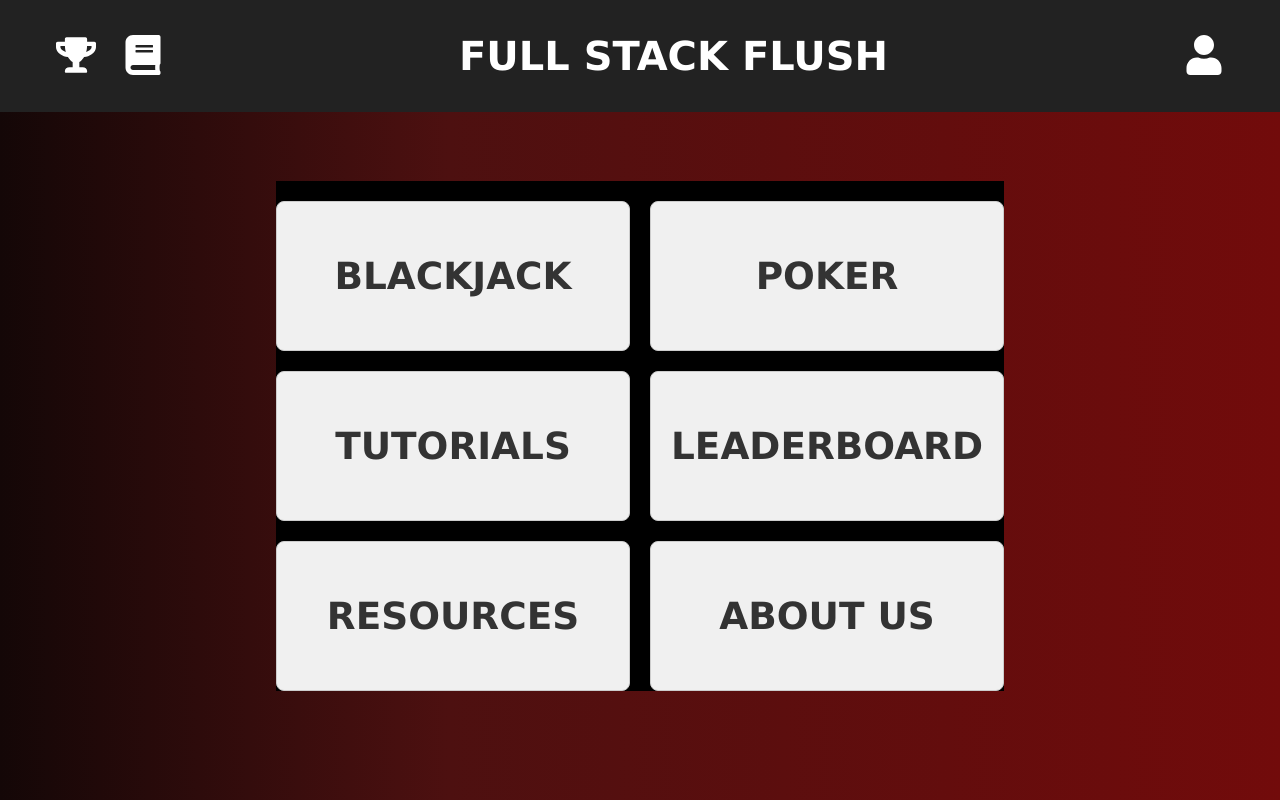
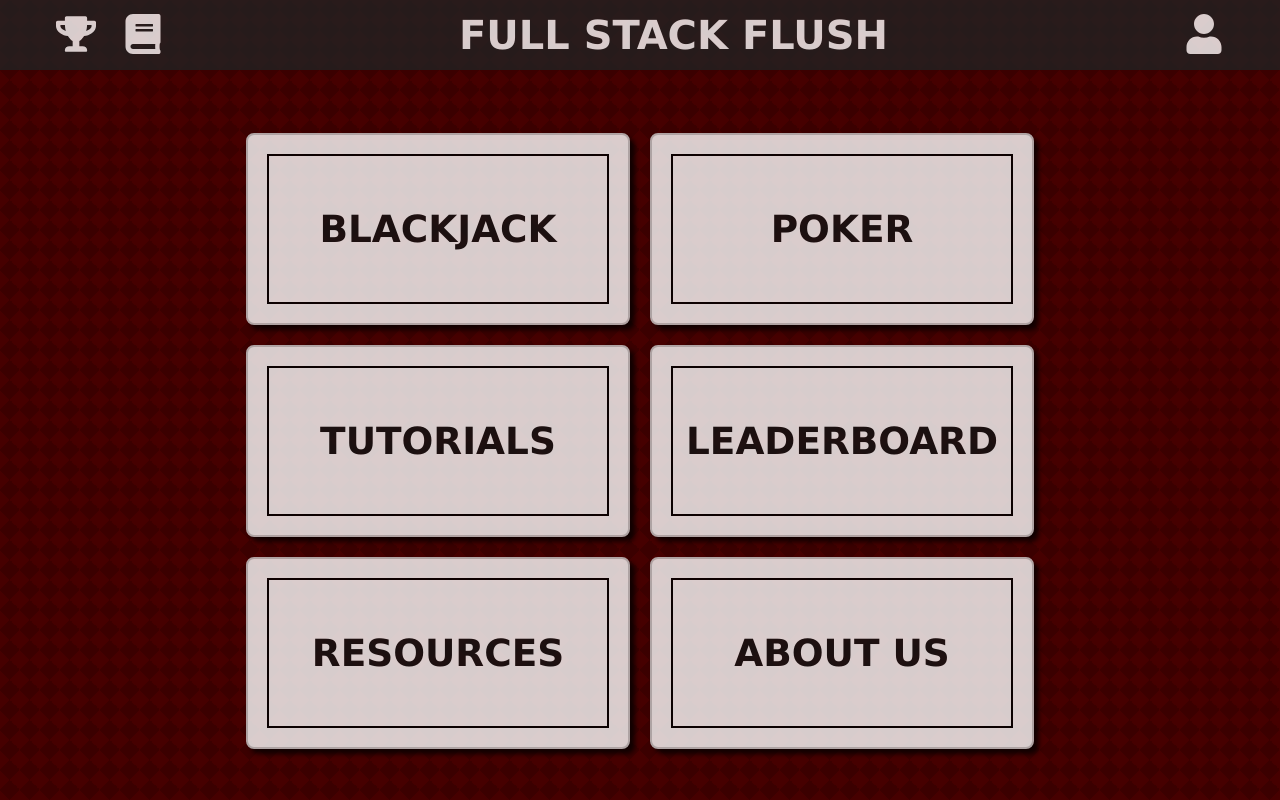
Before and after one commit to DarianHamel/Full-Stack-Flush, a React (Vite) app in the folder client/: page / in a window 1280 px wide. Built offline with nearby package versions, Linux system fonts and the light colour scheme.

Commit message:
Altered home page background and added animation

```diff
--- a/client/src/components/Home.jsx
+++ b/client/src/components/Home.jsx
@@ -17,24 +17,36 @@ const Home = () => {
     <>
       <div className="home_page">
         <div className="card-container">
+          <div className="card-wrapper">
             <Link to="/blackjack" className="card">
               <h3>Blackjack</h3>
             </Link>
+          </div>
+          <div className="card-wrapper">
             <Link to="/poker" className="card">
               <h3>Poker</h3>
             </Link>
+            </div>
+          <div className="card-wrapper">
             <Link to="/tutorials" className="card">
               <h3>Tutorials</h3>
             </Link>
+            </div>
+          <div className="card-wrapper">
             <Link to="/leaderboard" className="card">
               <h3>Leaderboard</h3>
             </Link>
+            </div>
+          <div className="card-wrapper">
             <Link to="/resources" className="card">
               <h3>Resources</h3>
             </Link>
+            </div>
+          <div className="card-wrapper">
             <Link to="/about-us" className="card">
               <h3>About Us</h3>
             </Link>
+          </div>
         </div>
       </div>
     </>
--- a/client/src/design/Home.css
+++ b/client/src/design/Home.css
@@ -12,7 +12,7 @@ html, body {
   overflow-x: hidden;
 }
 
-body {
+/*body {
   display: flex;
   justify-content: center;
   align-items: center;
@@ -23,11 +23,12 @@ body {
     rgb(20, 7, 7) 35%,
   );
   font-family: Verdana, Geneva, Tahoma, sans-serif;
-}
+}*/
 
 /* Main container for the home page */
 .home_page {
-  height: calc(100vh - 80px); /* Ensures it doesn't overlap with navbar */
+  margin-top: 10%;
+  height: 100%;
   width: 100%;
   background: none;
   color: white;
@@ -54,35 +55,83 @@ body {
 
 .card-container {
   display: grid;
-  grid-template-columns: repeat(2, 1fr); /* 2 columns, each taking 1/2th of the available space */
+  grid-template-columns: 1fr 1fr; /* 2 columns, each taking 1/2th of the available space */
   gap: 20px;
-  margin-top: 20px;
-  justify-items: center;
-  background-color: none;
+  padding:20px;
+  overflow: hidden;
 }
 
 .card {
-  background-color: #f0f0f0;
-  border: 1px solid #ccc;
+  background-color: #ffffff;
+  border: 2px solid #ccc;
   border-radius: 8px;
-  padding: 20px;
+  /* padding: 20px; */
   text-align: center;
   text-decoration: none;
-  color: #333;
-  width: 100%;
-  height: 150px; /* Ensure consistent height */
+  color: #141414;
+  width: 30vw;
+  height: 15vw;
   transition: transform 0.2s;
   display: flex;
   align-items: center;
   justify-content: center;
   font-size: 2.0rem;
   word-wrap: break-word; /* Break long words */
+  box-shadow: 5px 5px 5px rgba(0,0,0,0.9);
+  position: relative;
+  /* transform: translateY(100vh) rotate(10deg); */
+
+  /* animation: dealIn 1s ease-out forwards; */
+
+}
+
+
+/* Adds the rectangle outline */
+.card::before {
+  content: '';
+  position: absolute;
+  top: 10%;
+  left: 5%;
+  right: 5%;
+  bottom: 10%;
+  border: 2px solid #000;
 }
 
 .card:hover {
-  transform: scale(1.05);
+  transform:  scale(1.05);
+  box-shadow: 10px 6px 6px rgba(0,0,0, 0.6) 50%;
 }
 
-.card h3 {
-  margin: 0%;
+.card-wrapper {
+  transform: translateY(100vh) rotate(10deg);
+  animation: dealIn 1s ease-out forwards;
 }
+.card-wrapper:nth-child(1) {
+  animation-delay: 0.1s;
+  transform: translateY(100vh) rotate(30deg);
+}
+.card-wrapper:nth-child(2) {
+  animation-delay: 0.2s;
+  transform: translateY(100vh) rotate(-27deg);
+}
+.card-wrapper:nth-child(3) {
+  animation-delay: 0.3s;
+  transform: translateY(100vh) rotate(-30deg);
+}
+.card-wrapper:nth-child(4) {
+  animation-delay: 0.4s;
+  transform: translateY(100vh) rotate(60deg);
+}
+.card-wrapper:nth-child(5) {
+  animation-delay: 0.5s;
+  transform: translateY(100vh) rotate(80deg);
+}
+.card-wrapper:nth-child(6) {
+  animation-delay: 0.6s;
+  transform: translateY(100vh) rotate(-70deg);
+}
+@keyframes dealIn {
+  to {
+    transform: none;
+  }
+}
--- a/client/src/design/Navbar.css
+++ b/client/src/design/Navbar.css
@@ -8,6 +8,7 @@
     top: 0;
     left: 0;
     width: 100%;
+    height: 70px;
     z-index: 1000;
     padding-left: 50px;
     padding-right: 50px;
--- a/client/src/index.css
+++ b/client/src/index.css
@@ -16,17 +16,23 @@ body {
   display: flex;
   justify-content: center;
   align-items: center;
-  background: linear-gradient(
+  /*background: linear-gradient(
     90deg,
     rgb(20, 7, 7) 0%,
     rgb(77, 16, 16) 35%,
     rgb(114, 11, 11) 100%
-  );
+  );*/
+  background-color: #e5e5f7;
+  opacity: 0.8;
+  background-image:  linear-gradient(135deg, rgb(70, 0, 0) 25%, transparent 25%), linear-gradient(225deg, rgb(70, 0, 0) 25%, transparent 25%), linear-gradient(45deg, rgb(70, 0, 0) 25%, transparent 25%), linear-gradient(315deg, rgb(70, 0, 0) 25%, rgb(59, 0, 0) 25%);
+  background-position:  20px 0, 20px 0, 0 0, 0 0;
+  background-size: 20px 20px;
+  background-repeat: repeat;
   font-family: Verdana, Geneva, Tahoma, sans-serif;
 }
 
 
-.home_page {
+/*.home_page {
   margin-top: 10%;
   height: 100%;
   width: 100%;
@@ -39,10 +45,10 @@ body {
   font-size: 3rem;
   flex-direction: column;
   gap: 1rem;
-  /* overflow: hidden; */
+  overflow: hidden;
 }
 
-.home_page button {
+/*.home_page button {
   background-color: rgb(27, 73, 83);
   color: #fff;
   cursor: pointer;
@@ -51,7 +57,7 @@ body {
   border-radius: 2rem;
   transition: ease-in 0.3s;
   border: none;
-}
+}*/
 
 
 
```
Lines whose indentation alone changed are shown as unchanged.
